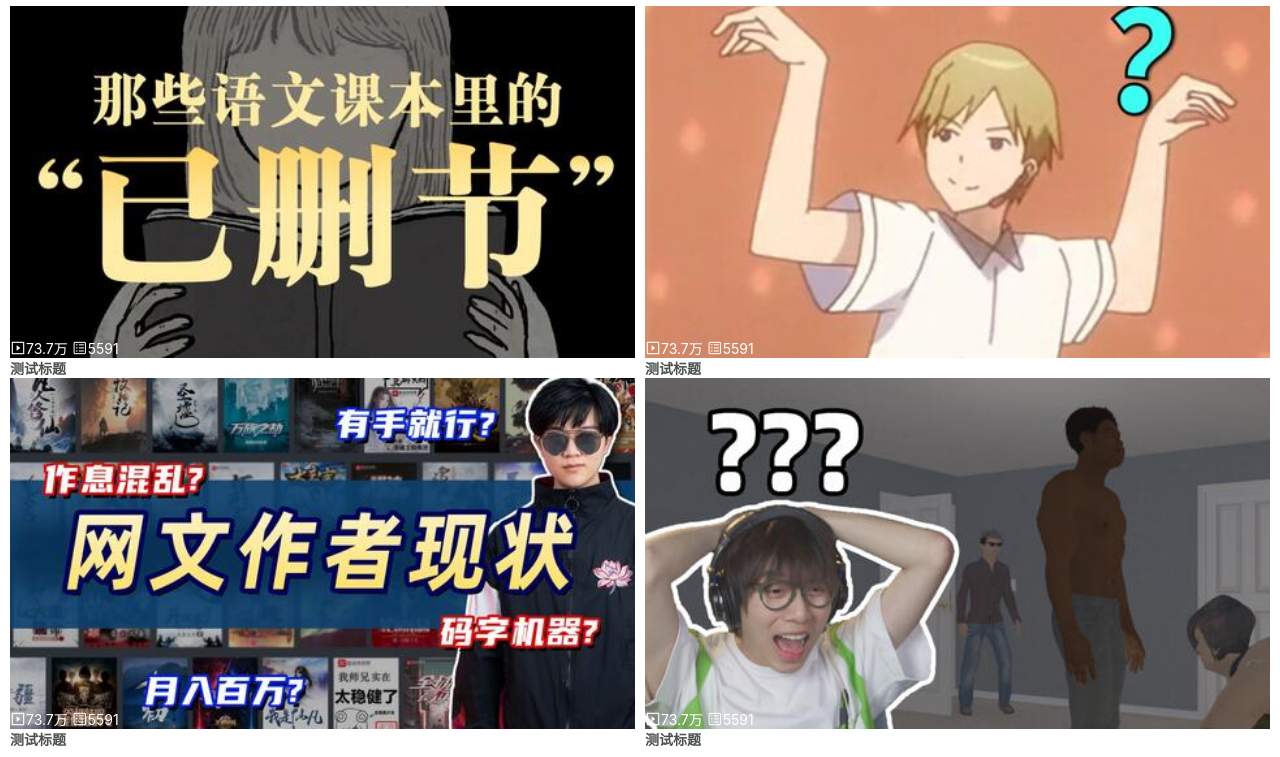
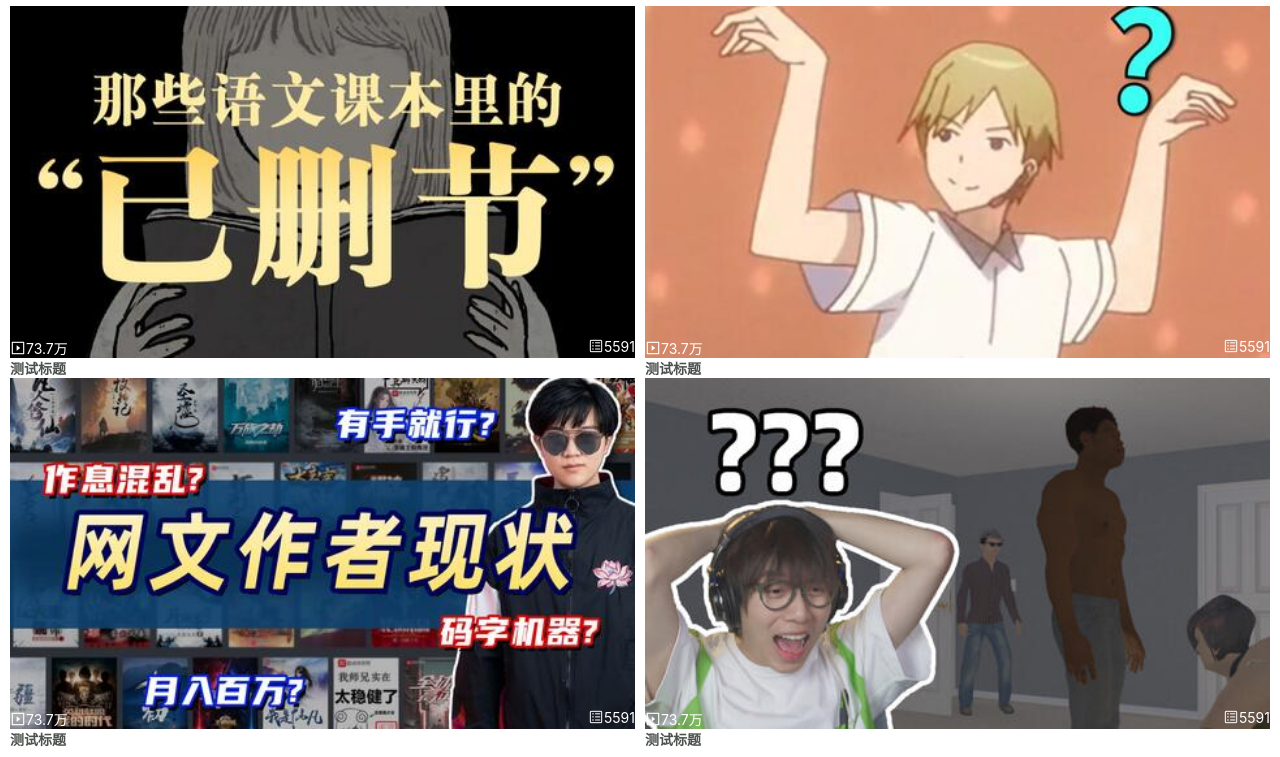
Before and after one commit to suckitfa/qietuzai-css-layout, a website: page src/mobile-layout/bili/bili.html in a window 1280 px wide. Shown: the part 87-844 px from the top of the page. Drawn offline with Linux system fonts and the light colour scheme.

Commit message:
feat: finish video pic

```diff
--- a/src/mobile-layout/bili/bili.html
+++ b/src/mobile-layout/bili/bili.html
@@ -106,12 +106,15 @@
             height: 100%;
             object-fit: cover;
         }
-        .video-item-pic span {
+        /* 这里注意：子选择器和后代选择器的区别 */
+        .video-item-pic>span {
             grid-area:1/1/1/1;
             align-self: end;
             width: 100%;
             object-fit: cover;
             color: white;
+            display: flex;
+            justify-content: space-between;
         }
     </style>
 </head>
@@ -156,8 +159,8 @@
                 <div class="video-item-pic">
                     <img src="./img/video1.jpg" alt="">
                     <span>
-                        <i class="iconfont icon-703bofang-fangxing-xianxing"></i>73.7万
-                        <i class="iconfont icon-xinxi"></i>5591
+                        <span><i class="iconfont icon-703bofang-fangxing-xianxing"></i>73.7万</span>
+                        <span><i class="iconfont icon-xinxi"></i>5591</span>
                     </span>
                 </div>
                 <h3><a href="#">测试标题</a></h3>
@@ -166,8 +169,8 @@
                 <div class="video-item-pic">
                     <img src="./img/video2.jpg" alt="">
                     <span>
-                        <i class="iconfont icon-703bofang-fangxing-xianxing"></i>73.7万
-                        <i class="iconfont icon-xinxi"></i>5591
+                        <span><i class="iconfont icon-703bofang-fangxing-xianxing"></i>73.7万</span>
+                        <span><i class="iconfont icon-xinxi"></i>5591</span>
                     </span>
                 </div>
                 <h3><a href="#">测试标题</a></h3>
@@ -176,8 +179,8 @@
                 <div class="video-item-pic">
                     <img src="./img/video3.jpg" alt="">
                     <span>
-                        <i class="iconfont icon-703bofang-fangxing-xianxing"></i>73.7万
-                        <i class="iconfont icon-xinxi"></i>5591
+                        <span><i class="iconfont icon-703bofang-fangxing-xianxing"></i>73.7万</span>
+                        <span><i class="iconfont icon-xinxi"></i>5591</span>
                     </span>
                 </div>
                 <h3><a href="#">测试标题</a></h3>
@@ -186,8 +189,8 @@
                 <div class="video-item-pic">
                     <img src="./img/video4.jpg" alt="">
                     <span>
-                        <i class="iconfont icon-703bofang-fangxing-xianxing"></i>73.7万
-                        <i class="iconfont icon-xinxi"></i>5591
+                        <span><i class="iconfont icon-703bofang-fangxing-xianxing"></i>73.7万</span>
+                        <span><i class="iconfont icon-xinxi"></i>5591</span>
                     </span>
                 </div>
                 <h3><a href="#">测试标题</a></h3>
```
